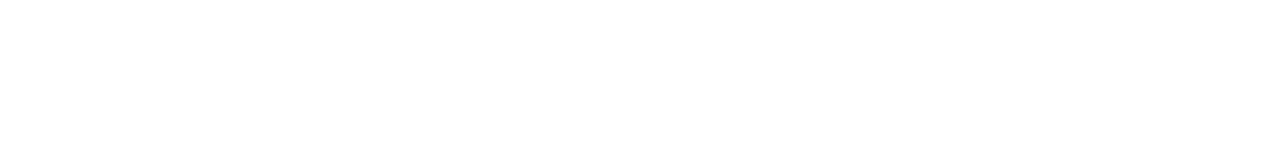
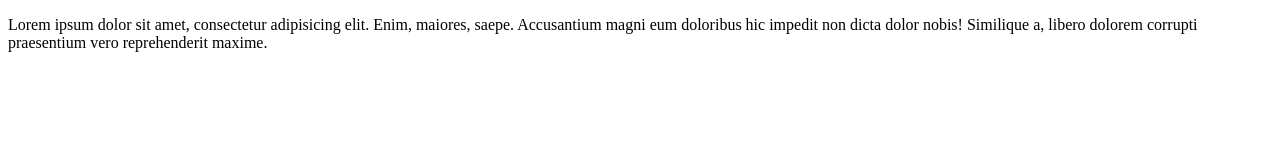
Before and after one commit to mikeangeloo/app, a plain HTML site: page index.html in a window 1280 px wide. Drawn offline with Linux system fonts and the light colour scheme.

Commit message:
MOdificación del archivo index

```diff
--- a/index.html
+++ b/index.html
@@ -6,5 +6,7 @@
 </head>
 <body>
 
+	<p>Lorem ipsum dolor sit amet, consectetur adipisicing elit. Enim, maiores, saepe. Accusantium magni eum doloribus hic impedit non dicta dolor nobis! Similique a, libero dolorem corrupti praesentium vero reprehenderit maxime.</p>
+
 </body>
 </html>
```
